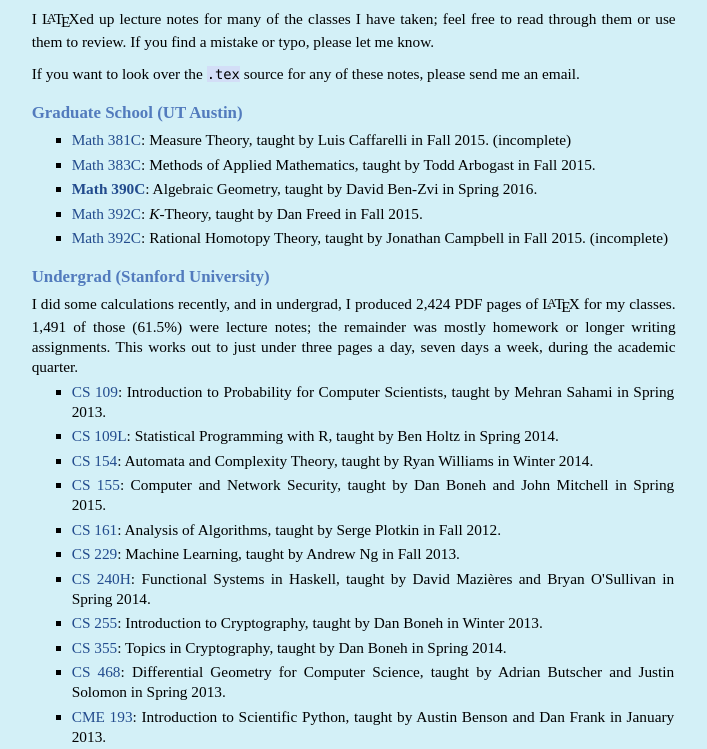
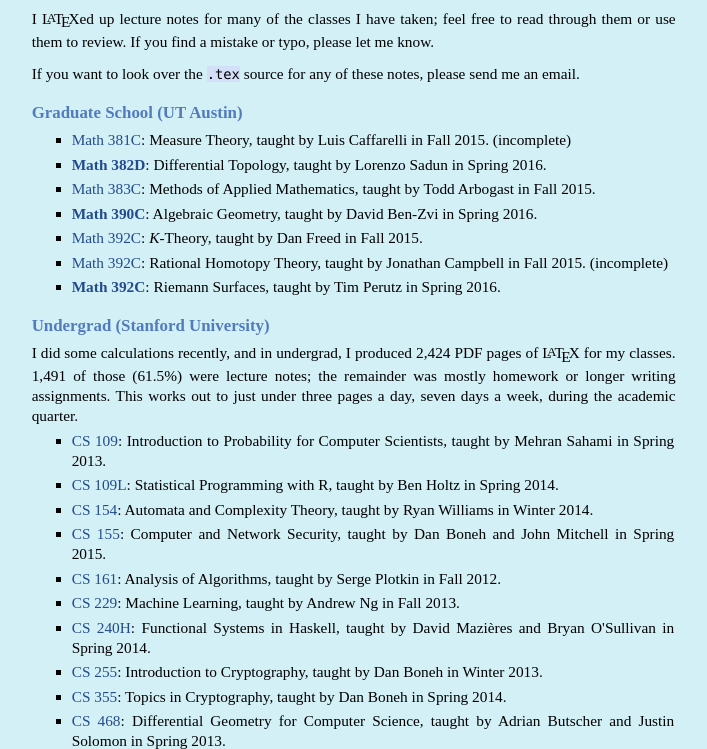
Before and after one commit to adebray/adebray.github.io, a plain HTML site: page lecture_notes/index.html in a window 1280 px wide. Shown: the part 61-810 px from the top of the page, without its empty margins (137-844 px from the left). Drawn offline with Linux system fonts and the light colour scheme.

Commit message:
Posting m382d_notes. Automated update

```diff
--- a/lecture_notes/index.html
+++ b/lecture_notes/index.html
@@ -20,11 +20,14 @@ Graduate School (UT Austin)
 </h3>
 <ul>
 	<li><p><a href="m381c_notes.pdf">Math 381C</a>: Measure Theory, taught by Luis Caffarelli in Fall 2015. (incomplete)</p>
+	<li><p><a href="m382d_notes.pdf"><b>Math 382D</b></a>: Differential Topology, taught by Lorenzo Sadun in Spring
+	    2016.</p>
 	<li><p><a href="m383c_notes.pdf">Math 383C</a>: Methods of Applied Mathematics, taught by Todd Arbogast in Fall 2015.</p>
 	<li><p><a href="m390c_notes.pdf"><b>Math 390C</b></a>: Algebraic Geometry, taught by David Ben-Zvi in Spring
 	    2016.</p>
 	<li><p><a href="m392c_Knotes.pdf">Math 392C</a>: <i>K</i>-Theory, taught by Dan Freed in Fall 2015.</p>
 	<li><p><a href="m392c_RHTnotes.pdf">Math 392C</a>: Rational Homotopy Theory, taught by Jonathan Campbell in Fall 2015. (incomplete)</p>
+	<li><p><a href="m392c_RSnotes.pdf"><b>Math 392C</b></a>: Riemann Surfaces, taught by Tim Perutz in Spring 2016.</p>
 </ul>
 
 <h3> Undergrad (Stanford University) </h3>
```
